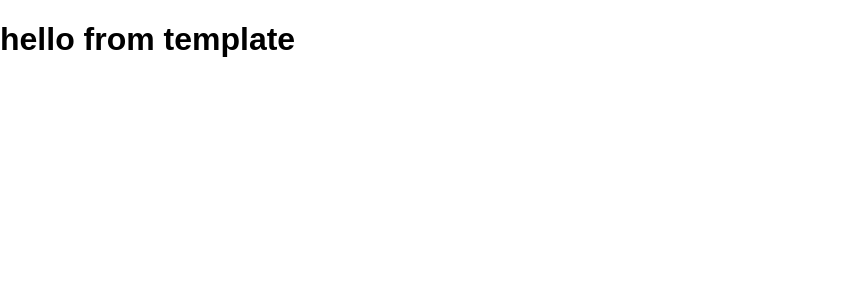
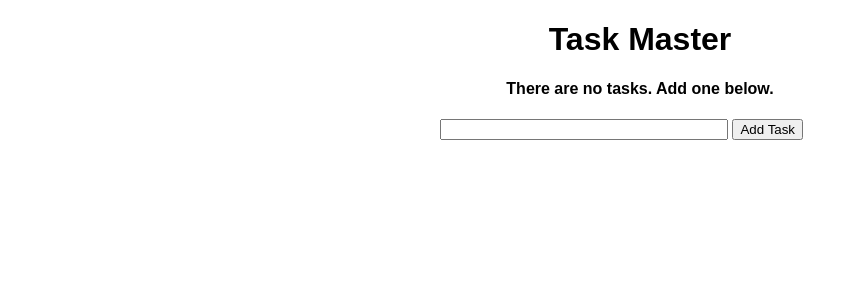
Before and after one commit to eunice-pereira/flask-intro, a Flask app: page / in a window 1280 px wide. Shown: the top 300 px of the page, without its empty margins (0-864 px from the left). Run offline with Flask 2, Linux system fonts and the light colour scheme; data that the repository does not hold is empty.

Commit message:
delete and update function

```diff
--- a/app.py
+++ b/app.py
@@ -1,4 +1,4 @@
-from flask import Flask, render_template
+from flask import Flask, render_template, request, redirect
 from flask_sqlalchemy import SQLAlchemy
 from datetime import datetime
 
@@ -18,9 +18,49 @@ class Todo(db.Model):
         return '<Task %r>' % self.id #function returns string anytime new element is created
 
 # route to homepage
-@app.route('/')
+@app.route('/', methods=['POST', 'GET'])
 def index():
-    return render_template('index.html')
+    if request.method == 'POST':
+        task_content = request.form['content']
+        new_task = Todo(content=task_content)
+
+        try:
+            db.session.add(new_task)
+            db.session.commit()
+            return redirect('/')
+        except:
+            return 'There was an issue adding your task'
+    else:
+        tasks = Todo.query.order_by(Todo.date_created).all() #display all current tasks in table
+        return render_template('index.html', tasks=tasks)
+
+# delete route
+@app.route('/delete/<int:id>')
+def delete(id):
+    task_to_delete = Todo.query.get_or_404(id)
+
+    try:
+        db.session.delete(task_to_delete)
+        db.session.commit()
+        return redirect('/')
+    except:
+        return 'There was an error deleting task'
+
+# update route
+@app.route('/update/<int:id>', methods=['GET', 'POST'])
+def update(id):
+    task = Todo.query.get_or_404(id)
+
+    if request.method == 'POST':
+        task.content = request.form['content']
+
+        try:
+            db.session.commit()
+            return redirect('/')
+        except:
+            return 'There was an errror updating your task'
+    else:
+        return render_template('update.html', task=task)
 
 # running built-in debugger
 if __name__ == '__main__':
--- a/static/css/main.css
+++ b/static/css/main.css
@@ -1,4 +1,31 @@
-body {
+body, html {
 	margin: 0;
 	font-family: sans-serif;
 }
+
+.content {
+	margin: 0 auto;
+	width: 400px;
+}
+
+table, td, th {
+	border: 1px solid #aaa;
+}
+
+table {
+	border-collapse: collapse;
+	width: 100%;
+}
+
+th {
+	text-align: center;
+	padding: 5px;
+}
+
+.form {
+	margin-top: 20px;
+}
+
+#content {
+	width: 70%;
+}
--- a/templates/index.html
+++ b/templates/index.html
@@ -1,3 +1,35 @@
-{% extends 'base.html' %} {% block head %}{% endblock %} {% block body%}
-<h1>hello from template</h1>
-{%endblock %}
+{% extends 'base.html' %} {% block head %}
+<title>Task Master</title>
+{% endblock %} {% block body %}
+<div class="content">
+	<h1 style="text-align: center">Task Master</h1>
+	{% if tasks|length < 1 %}
+	<h4 style="text-align: center">There are no tasks. Add one below.</h4>
+	{% else %}
+	<table>
+		<tr>
+			<th>Task</th>
+			<th>Added</th>
+			<th>Actions</th>
+		</tr>
+		{% for task in tasks %}
+			<tr>
+				<td>{{ task.content }}</td>
+				<td>{{ task.date_created.date() }}</td>
+				<td>
+					<a href="/delete/{{task.id}}">Delete</a>
+					<br />
+					<a href="/update/{{task.id}}">Update</a>
+				</td>
+			</tr>
+			{% endfor %}
+	</table>
+	{% endif %}
+	<div class="form">
+        <form action="/" method="POST">
+            <input type="text" name="content" id="content" />
+            <input type="submit" value="Add Task" />
+        </form>
+    </div>
+</div>
+{% endblock %}
```
Also changed, not shown: templates/update.html (added, +15 -0 lines), test.db.
